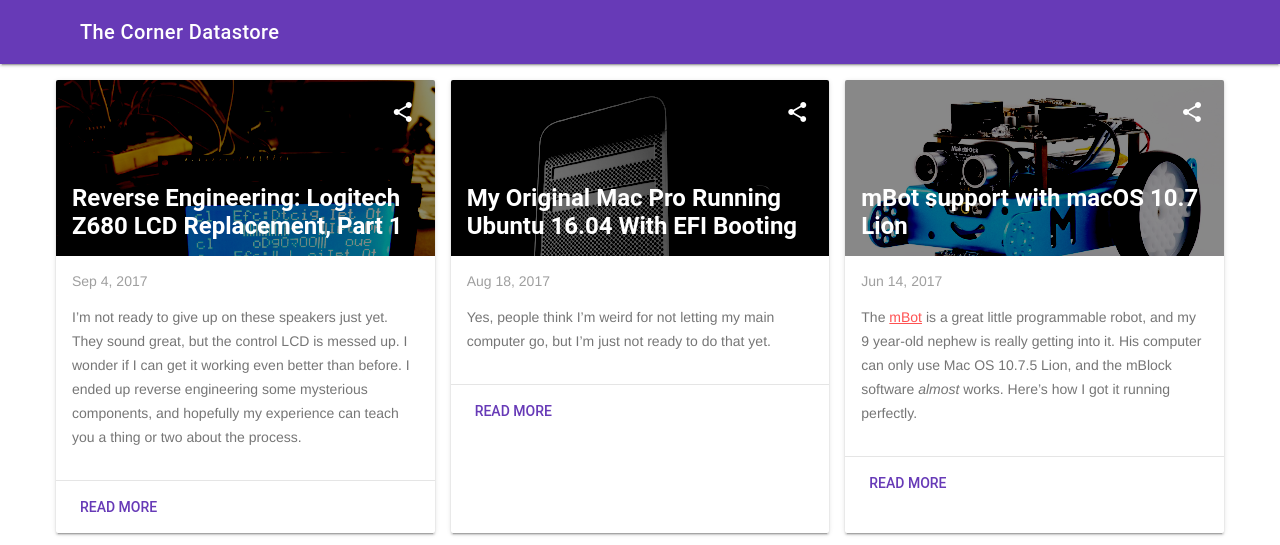
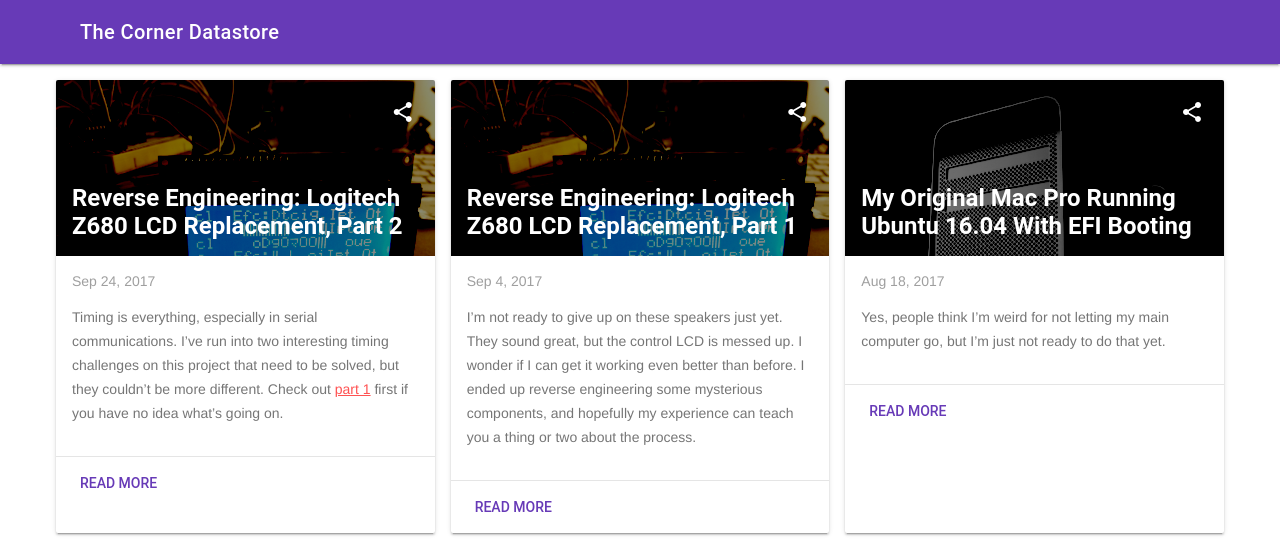
Before and after one commit to smartperson/varunmehta.com, a Jekyll site: the page built from index.html, in a window 1280 px wide and 900 px high, cut to the strip 0-545 px from the top of the window. Built offline with Jekyll 4.4.1, drawn with Linux system fonts in a browser that asks for light colours; some of the changed lines change nothing that is shown.

Commit message:
finished part 2 of logitech z680 re blog post. Lots of assets…

```diff
--- a/_posts/2017-09-04-reverse-engineering-logitech-z680-lcd.md
+++ b/_posts/2017-09-04-reverse-engineering-logitech-z680-lcd.md
@@ -28,6 +28,8 @@
         caption: "I can send over commands to hide the cursor, so it looks even better on my Mac. However, I cannot create custom characters, so the volume controls don't look perfect on the PC terminal."
 ---
 I'm not ready to give up on these speakers just yet. They sound great, but the control LCD is messed up. I wonder if I can get it working even better than before. I ended up reverse engineering some mysterious components, and hopefully my experience can teach you a thing or two about the process.
+
+**Update:** [Part 2]({% post_url 2017-09-24-reverse-engineering-logitech-z680-lcd-2 %}) is now available.
 
 <!--{% include gallery.html gallery_id="my-macpro" %}-->
 
@@ -61,7 +63,7 @@
 Fixing the existing display appears to be impossible, but can I replace it? The first step in replacing it will be to understand how the LCD communicates. If I can learn more about it, I might be able to find a direct replacement. The LCD module is labeled as being manufactured by VDS. Some quick searches reveal that [several](http://www.electro-tech-online.com/threads/replacing-lcd-display-in-control-pod.128012/) other [people](http://www.dslreports.com/forum/r15427913-Can-I-change-this-LCD-Display) have run into the same problem, and have had no luck in finding a replacement. In fact, the manufacturer, VDS, has since gone out of business. I'm going to have to reverse engineer the LCD protocol in order to make any progress.
 
 #### First guesses
-This LCD is clearly a character LCD, used specifically for the display of textual information rather than graphics. A very common protocol used for character LCDs is the 4/8-bit parallell one used in the [Hitachi HD44780](https://en.wikipedia.org/wiki/Hitachi_HD44780_LCD_controller) controller chip from 1987. That design has been copied by pretty much everyone else making similar displays. I would guess that this LCD is also using that protocol. If so, all I have to do is identify which pins are being used for which purpose. Since we only have 8 pins, I would expect:
+This LCD is clearly a character LCD, used specifically for the display of textual information rather than graphics. A very common protocol used for character LCDs is the 4/8-bit parallel one used in the [Hitachi HD44780](https://en.wikipedia.org/wiki/Hitachi_HD44780_LCD_controller) controller chip from 1987. That design has been copied by pretty much everyone else making similar displays. I would guess that this LCD is also using that protocol. If so, all I have to do is identify which pins are being used for which purpose. Since we only have 8 pins, I would expect:
 
 * Vcc pin, probably 5V
 * GND pin
--- /dev/null
+++ b/_posts/2017-09-24-reverse-engineering-logitech-z680-lcd-2.md
@@ -0,0 +1,185 @@
+---
+layout: post
+published: true
+title: "Reverse Engineering: Logitech Z680 LCD Replacement, Part 2"
+author: Varun
+image: /img/lcd-electronics.jpg
+categories: Technology
+galleries:
+  replacement-connections:
+    pictures:
+      - url: "z680-replacement-wiring.jpg"
+        caption: "The control pod (left) is wired up to the Arduino's SPI pins(middle). My replacement LCD (right) is connected to other GPIO on the Arduino."
+      - url: "z680-oled-connections.png"
+        caption: "A simplified diagram that might make more sense. Everything is powered from the control pod, with the Arduino acting as a data intermediary."
+  character-displays:
+    pictures:
+      - url: "character-lcd-crystal-fontz-0420.jpg"
+        caption: "I keep this on-hand for random projects. The white text on blue backlight has a nice look."
+      - url: "character-oled-new-haven-0220.jpg"
+        caption: "I bought one of these for this project. The yellow on black reminds me of old home theater equipment."
+  z680-oled-success-initial:
+    pictures:
+      - url: "z680-oled-success-initial.jpg"
+        caption: "Awesome, now we can actually get real content showing up on our own display."
+  z680-custom-characters:
+    pictures:
+      - url: "z680-custom-pixels.png"
+        caption: "All the custom characters and their purposes."
+      - url: "z680-custom-in-action-1.jpg"
+        caption: "You can see the Dolby logo characters here."
+      - url: "z680-custom-in-action-2.jpg"
+        caption: "Here is the cursor when the surround settings are balanced."
+      - url: "z680-custom-in-action-3.gif"
+        caption: "Here is the volume cursor in action. It uses 4 different custom characters."
+  z680-oscope-measurements:
+    pictures:
+      - url: "z680-power-slave-select.png"
+        caption: "We have about 125ms before the control pod sends data."
+      - url: "z680-arduino-poweron-ready-0-vanilla.png"
+        caption: "It takes 1.5 seconds for the Arduino to get ready."
+  stk500-connected:
+    pictures:
+      - url: "stk500-connected-system.jpg"
+        caption: "I don't have a spare 10-15V power brick, so the STK500 is getting *very* clean power from my bench supply."
+      - url: "stk500-connected-closeup.jpg"
+        caption: "This is my STK500 configured for high-voltage parallel programming. Yes, it's a mess of wires and you need to read th e manual closely to do this right."
+---
+Timing is everything, especially in serial communications. I've run into two interesting timing challenges on this project that need to be solved, but they couldn't be more different. Check out [part 1]({% post_url 2017-09-04-reverse-engineering-logitech-z680-lcd %}) first if you have no idea what's going on.
+
+* TOC
+{:toc}
+
+#### Hooking up a real LCD
+
+In part 1, we got the SPI data from the control pod, and used ANSI escape codes to recreate the display in a terminal window on my Mac. This is very cool, but not useful. I need to turn the Arduino into a translator that converts control pod serial data into parallel data for a replacement LCD, likely using the HD44780 protocol.
+
+{% include gallery.html gallery_id="character-displays" %}
+
+I ordered a slick, slim 2x20 [character OLED](https://octopart.com/nhd-0220cw-ay3-newhaven+display-51374308) for a replacement, but in the meanwhile, I have an old 4x20 [CrystalFontz character LCD](https://www.crystalfontz.com/product/cfah4004atmijt-character-display-40x4) I can use to test my code and hookups.
+
+{% include gallery.html gallery_id="replacement-connections" %}
+
+It's a parallel LCD, so we have 4 bits of data [D4:7], enable [E], and instruction/data register select [RS]. Since we're starting with an HD44780-compatible display, I can simply use the Arduino [LiquidCrystal](https://www.arduino.cc/en/Reference/LiquidCrystal/) library. Most of the commands from the control pod map directly to hd44780 commands, so I can either parse the commands, or just send the raw payload directly to the display. Here's an example from the [actual code](https://github.com/smartperson/Logitech-Z680-LCD-Translator/blob/master/logitech_z680_lcd_translate.ino#L76).
+
+{% highlight c %}
+    //payload is the decoded byte from the 3-byte serial sequences the control pod sends
+    switch (payload) {
+      case 0x01:
+        Serial.print("\e[2J");
+        lcd->clear(); //parse the command and send via library
+        break;
+      case 0x02:
+        Serial.print("\e[1;1f");
+        lcd->home(); //parse the command and send via library
+        break;
+      case 0x40:
+        Serial.print("\e[2J");
+        lcd->command(payload); //send the raw command
+        break;
+      case 0x0c: //turns on LCD, disables cursor
+        lcd->command(payload); //send the raw command
+        break;
+    }
+{% endhighlight %}
+
+So basically the code works like this:
+
+1. The Arduino SPI interrupt adds any received bytes to the buffer.
+2. The main code loop processes the buffer whenever there are a multiple of 3 bytes in the buffer. (Remember that all data from the control pod comes in 3-byte sequences).
+3. For each 3-byte sequence, the main code loop performs the appropriate commands on the LCD.
+4. Once finished, the main code loop clears the buffer and waits for more data.
+
+This is a simple solution that should work really well, right?
+
+#### Gibberish problem
+
+No, the solution was not so simple.
+
+{% include image.md image_url="/img/2017/09/z680-problem-gibberish.jpg" %}
+*It's supposed to say "Input: Optical" and "Effect: Detecting". You can kind of see that.*
+
+This is a silly issue, but it drove me crazy for a little while. I did not really think about how the SPI interrupt and my main code loop interact. The interrupt can be called at any time, *including when the main code loop is performing commands on the LCD*. If I'm not careful, the main code loop can clear out the buffer without processing all of the data, because its state can overwrite more recent information coming from the interrupt function. This results in missing data. This could be missing commands or missing letters, and results in the gibberish you see above. This is a classic [producer-consumer](https://en.wikipedia.org/wiki/Producer–consumer_problem) situation, and I can probably use a classic solution to get around it.
+
+##### Gibberish solution
+
+**Ring buffers** are the best solution I can think of. I used [Steve Karg's](http://steve.kargs.net/software/interrupt-safe-ring-buffer-library/) FIFO library for another project in the past, and fortunately he has an interrupt-friendly ring buffer available, as well. This library allows for objects of any arbitrary size, include our 3-byte sequences. As an added bonus, it's lightweight, and it will use minimal space on our Arduino board.
+
+The ring buffer changes the code like this:
+
+1. The Arduino SPI interrupt adds any received 3-byte sequences to the ring buffer.
+2. The main code loop pops an item off of the ring buffer and processes it.
+3. When the main code loop is finished it goes back to step 2.
+
+In this way, the main loop *is not responsible for clearing the buffer*. This is enough to make sure no data is clobbered, and the SPI interrupt can safely add more data to the ring buffer any time it needs to.
+
+{% include gallery.html gallery_id="z680-oled-success-initial" %}
+
+Success! If only for some screens, we can now get data sent successfully from the control pod all the way to our own replacement display.
+
+#### Custom characters problem
+
+If the Z680 control pod just used standard letters, numbers, and symbols we would be done. Unfortunately, this is not so. The display uses custom characters for volume control and a few other functions, and those aren't working with our new display yet.
+
+##### How it works
+
+When the control pod is first powered up:
+
+1. It enters standby mode. Speakers are off. LCD backlight is off. LCD power is on.
+2. Control pod initializes the LCD.
+3. It sends all of the data necessary to define the custom characters.
+4. It clears the LCD contents, and keeps the backlight off.
+
+Only when the power button is pressed is control pod is turned on. Then the speakers turn on, the backlight turns on, and content is sent to the LCD for display. The LCD uses a 5x8 font, and supports up to 8 custom characters. Each custom character is defined using the lower 5-bits of an 8-byte sequence. There's a nice breakdown of this [here](http://www.dinceraydin.com/lcd/custom.htm) if you would like more information. I captured all of the data with my logic analyzer, so this breakdown might be helpful:
+
+{% include gallery.html gallery_id="z680-custom-characters" %}
+
+##### Why it doesn't work
+
+Like the gibberish problem, getting custom characters working also comes down to timing. The Arduino and OLED are both powered by the control pod, and the pod sends custom characters into CGRAM very quickly after it is plugged in and goes into standby mode. **This is the only time it sends custom characters.** We need to catch it quickly if we want to read that data, and unfortunately Arduino systems can take a long time to start running code after power on.
+
+{% include gallery.html gallery_id="z680-oscope-measurements" %}
+
+My oscilloscope shows we have about 125ms after power before the first bye of data is sent by the control pod. To see how long it takes Arduino to start up, I wrote a simple app that just sets a pin high. *The RBBB Arduino starts after 1500ms!*
+
+**Why am I using an oscilloscope instead of logic analyzer?** Since I have to measure the 5V voltage rail, and Arduino expects at least 4.5V before it turns on, I need to see the analog values. If I used a digital logic analyzer, it might report every value above 3.0V as "logical 1", which would make understanding the power behavior harder. Additionally, this way I can check for voltage dips during boot.
+
+##### Solutions
+
+The most obvious solution would be to hardcode the custom character information into my Arduino. *But that would not be a 'clean' solution.* I would never expect the control pod to send different custom characters, but I don't care; if I'm solving this problem, I'm going to solve it right.
+
+In that case, the only other easy solutions are:
+
+* Replace the default Arduino bootloader with a faster one, like [adaboot](https://learn.adafruit.com/arduino-tips-tricks-and-techniques/bootloader) or [optiboot](https://github.com/Optiboot/optiboot).
+* Reprogram the fuses on the ATmega328p on the board to start execution faster. The default is 65ms after power is applied, and it can be dangerous to execute sooner.
+* Bypass the power stabilization components on the RBBB so that we can feed the ATmega328p with 5V sooner.
+
+The bootloader seems like the safest option, and the one with the most potential gains. Lucky me, I still own an Atmel STK500. It is the AVR programmer that all other AVR programmers are based on, and it is exceptionally powerful, if a little dated.
+
+{% include gallery.html gallery_id="stk500-connected" %}
+
+Getting my STK500 to flash the bootloader was unpleasant. I'll spare the details of each step. Contact me if you want to discuss any of them:
+
+1. Realize STK500 is so old it only supports v1 of the protocol, and can only be upgraded in Windows.
+2. Install Atmel Studio on Windows. Every time you try to upgrade STK500's firmware, Atmel Studio crashes.
+3. Identify missing VC90 dll version and install.
+4. Upgrade STK500 firmware.
+5. Realize RS232 USB adapter kernel panics macOS 10.12.
+6. Install Arduino tools on Ubuntu.
+7. Edit Arduino system config so it supports STK500 high-voltage parallel programming.
+8. Install optiboot in Arduino app.
+9. Prepare STK500 for high-voltage parallel programming. Insert ATmega328p into STK500 slot 3.
+10. Burn optiboot bootloader onto chip, and put chip back into Arduino board.
+
+{% include image.md image_url="/img/2017/09/z680-arduino-poweron-ready-1-optiboot.png" %}
+
+**Amazing, just flashing optiboot reduced startup time from 1.5s to 65 milliseconds!** Before trying anything else, I put my normal code back on the Arduino, and yes! The system starts up quickly enough to receive all of the CGRAM data from the control pod! Everything works! That's how you I took the yellow OLED pictures you saw earlier in the blog post.
+
+#### Next steps & code
+Code for this project is available as a [GitHub repository](https://github.com/smartperson/Logitech-Z680-LCD-Translator). I created my own version of LiquidCrystal that is designed for the NHD Character OLEDs instead. It's very messy and not ready for primetime. When it is, I'll spin it off into a proper Arduino library with its own github repo.
+
+The next step is figuring out exactly how to cram all of these electronics into the speaker control pod, in a way that works reliably and looks good. Maybe we can also get some bonus functionality. The character OLED datasheet has some neat features.
+
+#### Who's Varun?
+
+_I most recently was the founder of an HR tech startup, [Disqovery](http://disqovery.com). I have worn many hats, and I like making things. I also like talking business. You can reach me at [smartperson@gmail.com](mailto:smartperson@gmail.com), [@smartperson](https://twitter.com/smartperson), [Github](https://github.com/smartperson), and [LinkedIn](https://linkedin.com/in/varunkmehta)._
```
Also changed, not shown: img/2017/09/character-oled-new-haven-0220.jpg (added), img/2017/09/z680-arduino-poweron-ready-0-vanilla.png (added), img/2017/09/z680-arduino-poweron-ready-1-optiboot.png (added), img/2017/09/z680-custom-in-action-1.jpg (added), img/2017/09/z680-custom-in-action-2.jpg (added), img/2017/09/z680-custom-in-action-3.gif (added), img/2017/09/z680-custom-pixels.png (added), img/2017/09/z680-oled-connections.png (added), img/2017/09/z680-oled-success-initial.jpg (added), img/2017/09/z680-power-slave-select.png (added), img/2017/09/z680-problem-gibberish.jpg (added), img/2017/09/z680-replacement-wiring.jpg (added), 3 other files.
